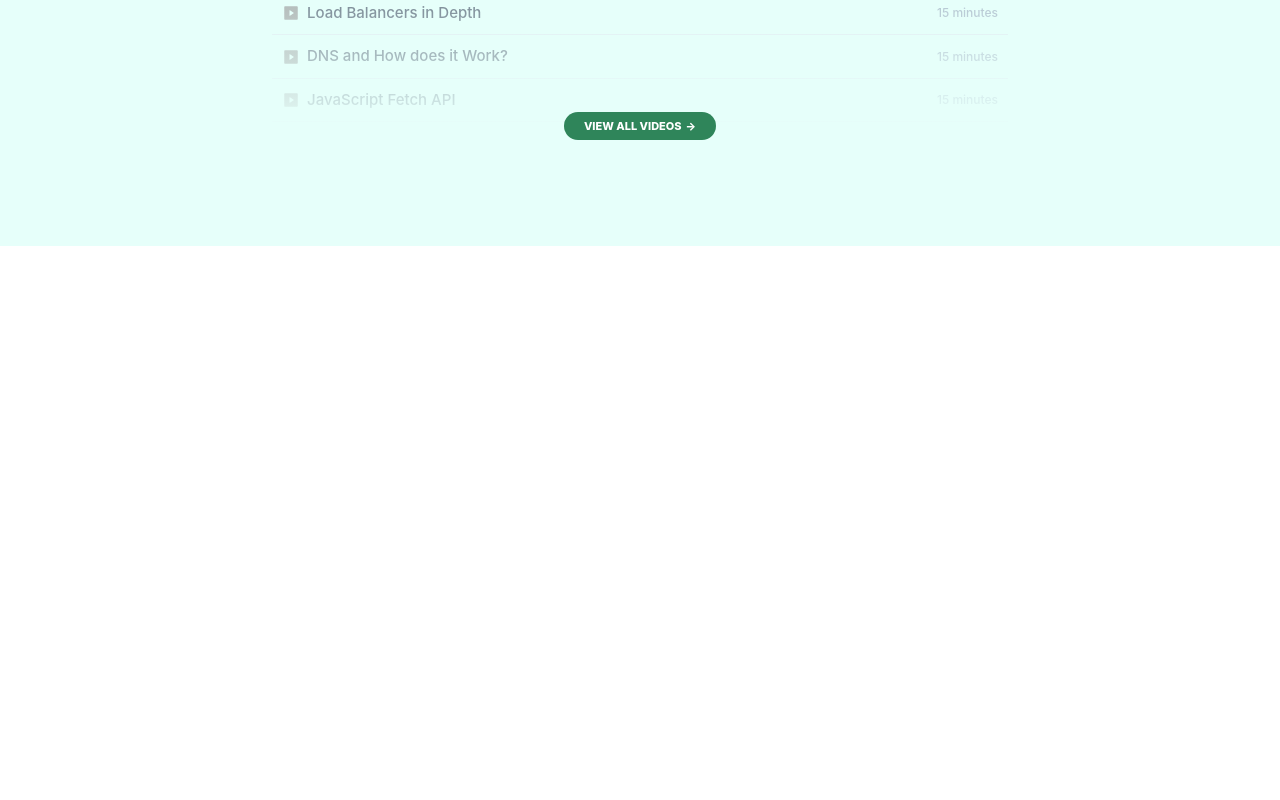
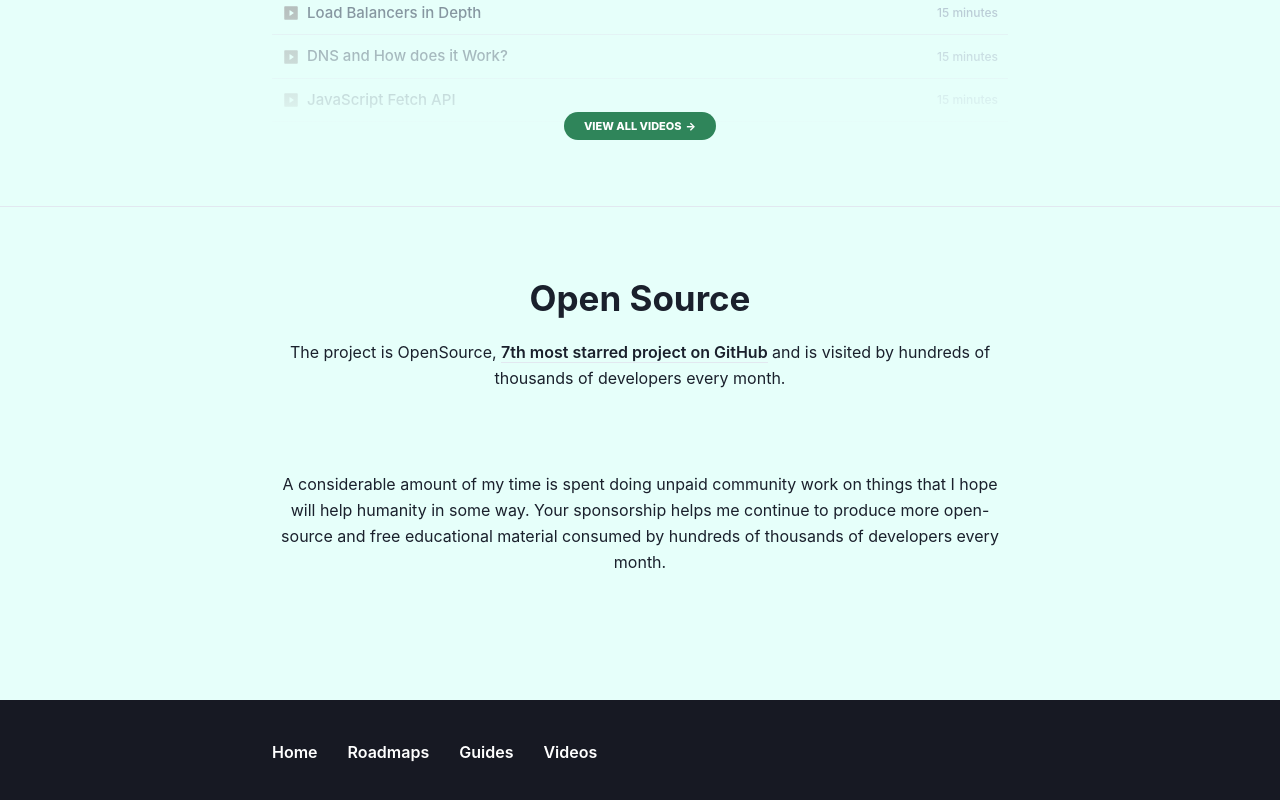
Before and after one commit to vecnazmaga/developer-mode, a Next.js app: page / in a window 1280 px wide. Shown: the part 1432-2232 px from the top of the page. Before the commit the page ends 1678 px from the top, so only its background shows below. Built offline with nearby package versions, Linux system fonts and the light colour scheme; grey boxes are pictures that could not be loaded.

Commit message:
Add opensource section

```diff
--- a/package.json
+++ b/package.json
@@ -11,7 +11,7 @@
   "dependencies": {
     "@chakra-ui/icons": "^1.0.14",
     "@chakra-ui/react": "^1.6.5",
-    "@emotion/react": "^11.4.0",
+    "@emotion/react": "^11.4.1",
     "@emotion/styled": "^11.3.0",
     "framer-motion": "^4.1.17",
     "next": "11.0.1",
@@ -19,7 +19,7 @@
     "react-dom": "17.0.2"
   },
   "devDependencies": {
-    "@types/react": "17.0.15",
+    "@types/react": "17.0.16",
     "eslint": "7.32.0",
     "eslint-config-next": "11.0.1",
     "eslint-config-prettier": "^8.3.0",
--- a/pages/index.tsx
+++ b/pages/index.tsx
@@ -1,24 +1,24 @@
 import {
   Badge,
-  Box,
+  Box, Button,
   Container,
-  Divider,
   Flex,
   Heading,
   Image,
   Link,
   SimpleGrid,
-  Stack, StackDivider,
+  Stack,
+  StackDivider,
   Text,
-  Tooltip, VStack
+  Tooltip,
+  VStack
 } from '@chakra-ui/react';
 import { InfoIcon } from '@chakra-ui/icons';
-import { TextIcon } from './icons/text-icon';
 import { VideoIcon } from './icons/video-icon';
 
 export default function Home() {
   return (
-    <Box bg='teal.50' minH='100vh' pb='100px'>
+    <Box bg='teal.50' minH='100vh'>
       <Box bg='gray.900' p='20px 30px'>
         <Container maxW='container.md'>
           <Flex justifyContent='space-between'>
@@ -58,7 +58,7 @@ export default function Home() {
               channel</Link> and <Link textDecoration='underline' href={'#'} fontWeight={600}>graphical
               guides</Link> which we hope you are going to love.</Text>
           </Box>
-          <SimpleGrid columns={{ xl: 3, md: 3, sm: 2, base: 1 }} isInline spacing='20px'>
+          <SimpleGrid columns={{ xl: 3, md: 3, sm: 2, base: 1 }} spacing='20px'>
             <Link as={Box} href={'#'} _hover={{ textDecoration: 'none', transform: 'scale(1.02)' }} flex={1}
                   shadow='2xl'
                   bg='blue.900' color='white' p='15px' rounded='10px'>
@@ -114,6 +114,7 @@ export default function Home() {
 
           <Stack>
             <Link d='flex' justifyContent='space-between' href='#' fontSize='15px'
+                  pos='relative'
                   _hover={{
                     textDecoration: 'none',
                     color: 'blue.400',
@@ -588,6 +589,57 @@ export default function Home() {
           </VStack>
         </Container>
       </Box>
+
+      <Box borderTopWidth={1} mt='60px' pt='70px' pb='80px' textAlign='center'>
+        <Container maxW='container.md'>
+          <Heading fontSize='35px' mb='20px'>Open Source</Heading>
+          <Text lineHeight='26px' fontSize='16px' mb='20px'>The project is OpenSource,&nbsp;
+            <Link
+              _hover={{ textDecoration: 'none' }}
+              href='https://github.com/search?o=desc&q=stars%3A%3E100000&s=stars&type=Repositories'
+              target='_blank'
+              borderBottomWidth={1}
+              fontWeight={600}
+            >7th most starred project on GitHub</Link> and is visited by hundreds of thousands of
+            developers every month.</Text>
+          <iframe
+            src='https://ghbtns.com/github-btn.html?user=kamranahmedse&repo=developer-roadmap&type=star&count=true&size=large'
+            frameBorder='0'
+            scrolling='0'
+            width='170'
+            height='30'
+            style={{ margin: 'auto', marginBottom: '30px' }}
+            title='GitHub'
+          />
+
+          <Text lineHeight='26px' fontSize='16px' mb='15px'>A considerable amount of my time is spent doing unpaid
+            community work on things that I hope will help humanity in some way. Your sponsorship helps me continue to
+            produce more open-source and free educational material consumed by hundreds of thousands of developers every month.</Text>
+
+          <Box>
+            <iframe
+              src='https://ghbtns.com/github-btn.html?user=kamranahmedse&type=sponsor&size=large'
+              frameBorder='0'
+              scrolling='0'
+              width='260'
+              height='30'
+              title='GitHub'
+              style={{ margin: 'auto' }}
+            />
+          </Box>
+        </Container>
+      </Box>
+
+      <Box bg='gray.900' p='40px 30px'>
+        <Container maxW='container.md'>
+          <Stack isInline color='white' fontWeight={600} spacing='30px'>
+            <Link href='#'>Home</Link>
+            <Link href='#'>Roadmaps</Link>
+            <Link href='#'>Guides</Link>
+            <Link href='#'>Videos</Link>
+          </Stack>
+        </Container>
+      </Box>
     </Box>
   );
 }
```
